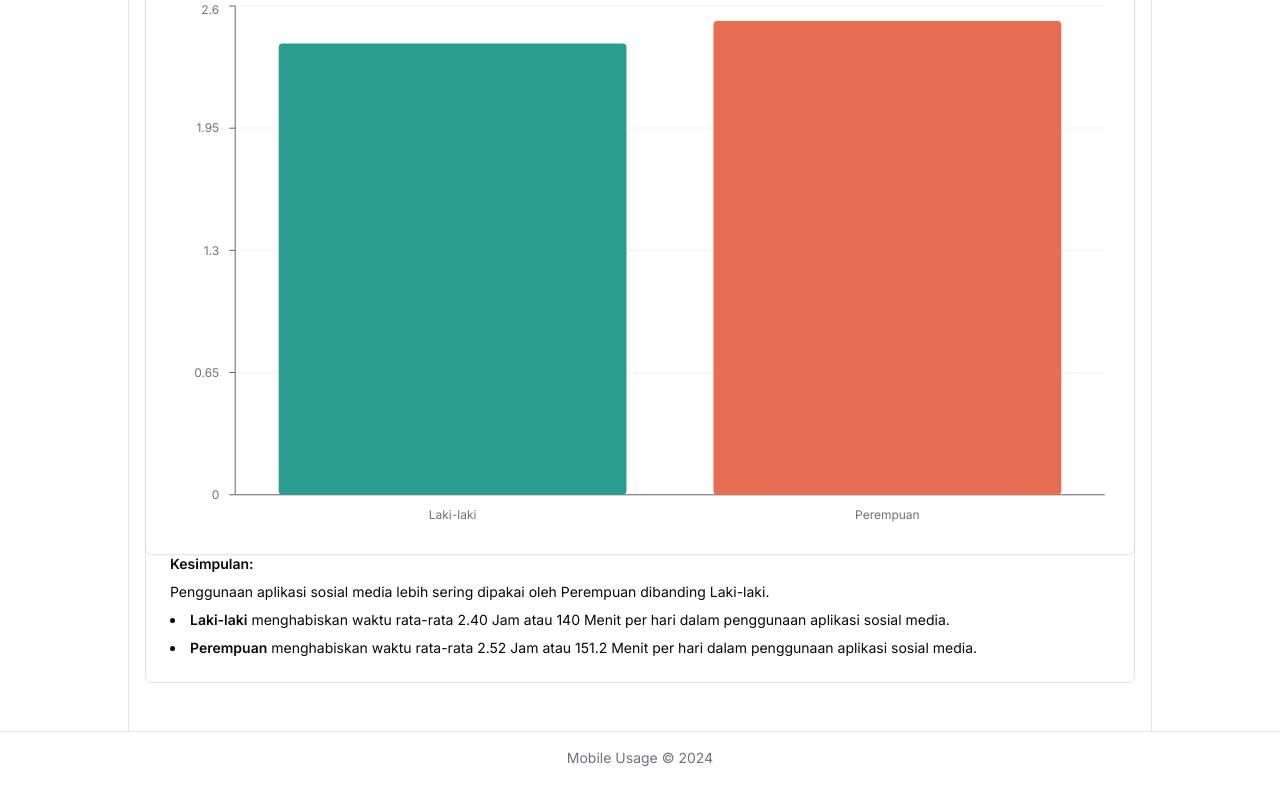
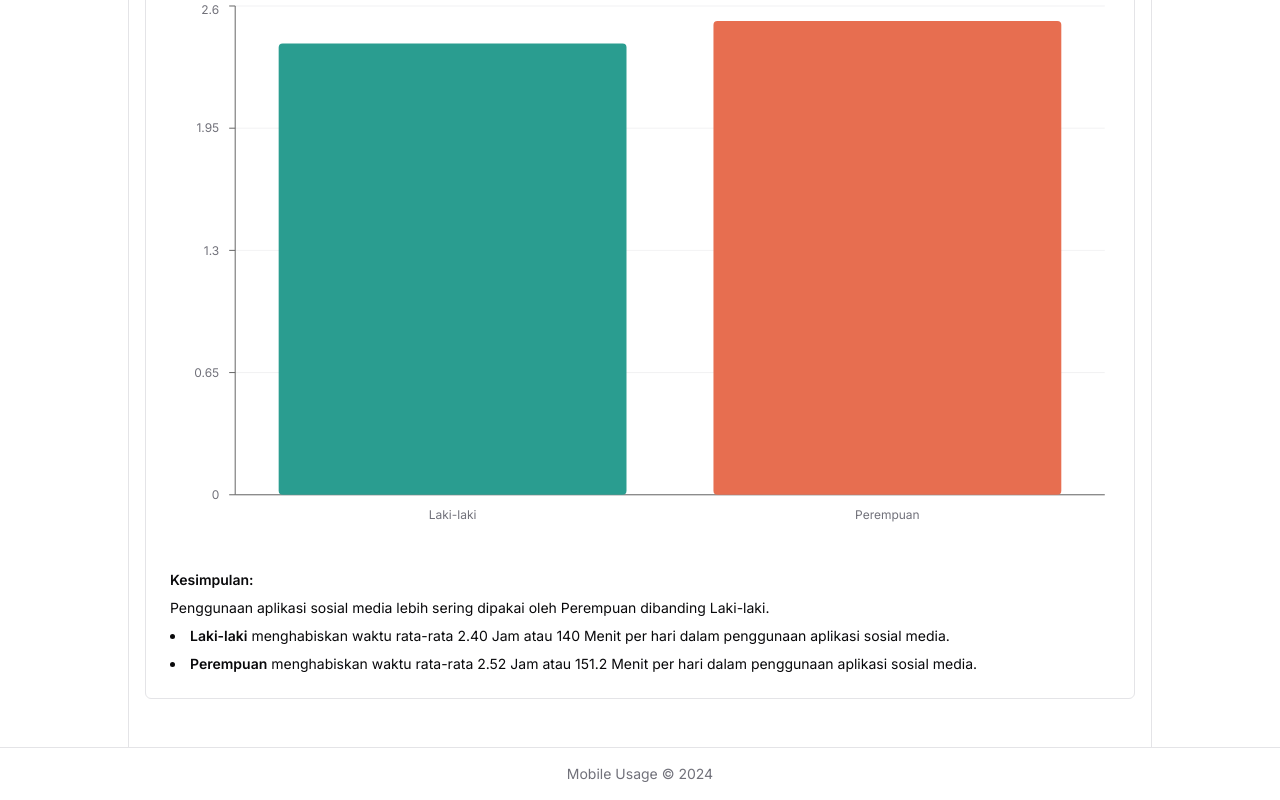
Before and after one commit to rizkirifandi7/psd-website, a React (Vite) app: page / in a window 1280 px wide. Shown: the part 3750-4550 px from the top of the page. Built offline with nearby package versions, Linux system fonts and the light colour scheme.

Commit message:
Enhance BarChartUsageGender and DatasetUsageGender components with improved styling; add shadow to Card and margin to CardFooter

```diff
--- a/src/components/chart/bar-chart-usageGender.jsx
+++ b/src/components/chart/bar-chart-usageGender.jsx
@@ -15,7 +15,7 @@ import {
 
 export function BarChartUsageGender({ data, chartConfig, dataKey, barData, judul, deskripsi }) {
 	return (
-		<Card className="rounded-md border-none">
+		<Card className="rounded-md border-none shadow-none">
 			<CardHeader>
 				<CardTitle> {judul} </CardTitle>
 				<CardDescription> {deskripsi} </CardDescription>
--- a/src/components/main-component/dataset-usageGender.jsx
+++ b/src/components/main-component/dataset-usageGender.jsx
@@ -63,7 +63,7 @@ const DatasetUsageGender = ({ data }) => {
               judul={"Sosial Media"}
             />
 
-            <CardFooter className="flex-col items-start gap-2 text-sm">
+            <CardFooter className="flex-col items-start gap-2 text-sm mt-4">
               <div className="flex gap-2 font-semibold">Kesimpulan:</div>
               <div className="">
                 <p className="mb-2">
```
